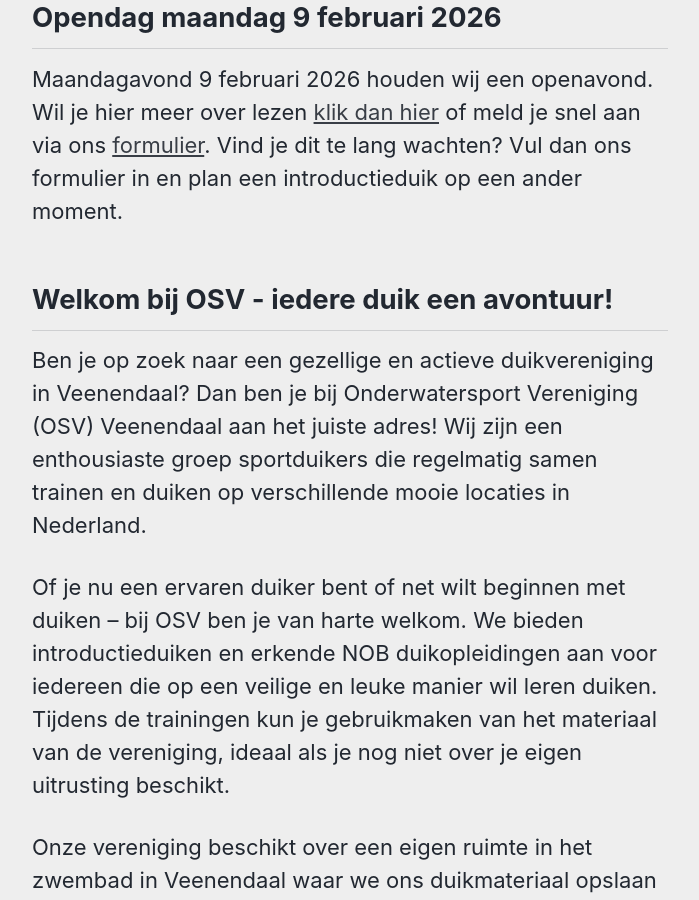
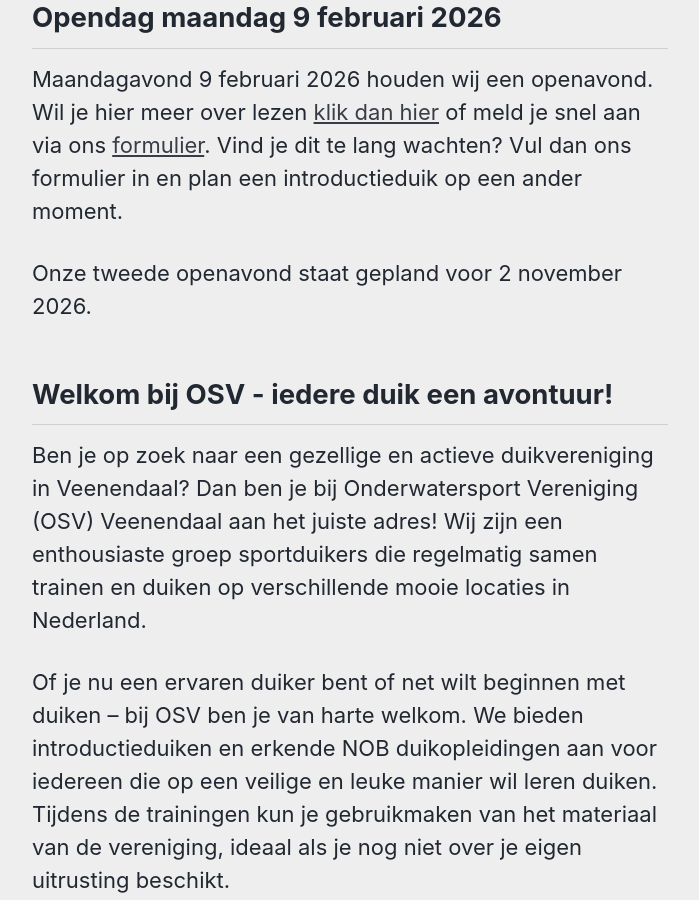
Before and after one commit to walthertimmer/osvveenendaal.nl, a Jekyll site: the page built from _pages/index.md, in a window 1280 px wide and 900 px high, scrolled down 503 px. Shown: the whole window, without its empty margins (290-989 px from the left). Built offline with Jekyll 4.4.1, drawn with Linux system fonts in a browser that asks for light colours; cached includes are drawn as plain includes.

Commit message:
Update index.md

```diff
--- a/_pages/index.md
+++ b/_pages/index.md
@@ -13,6 +13,8 @@
 ## Opendag maandag 9 februari 2026
 
 Maandagavond 9 februari 2026 houden wij een openavond. Wil je hier meer over lezen [klik dan hier](/opendag/) of meld je snel aan via ons [formulier](https://forms.gle/m65W1JCuBNnB5Rjd8). Vind je dit te lang wachten? Vul dan ons formulier in en plan een introductieduik op een ander moment.
+
+Onze tweede openavond staat gepland voor 2 november 2026.
 
 ## Welkom bij OSV - iedere duik een avontuur!
 
```
